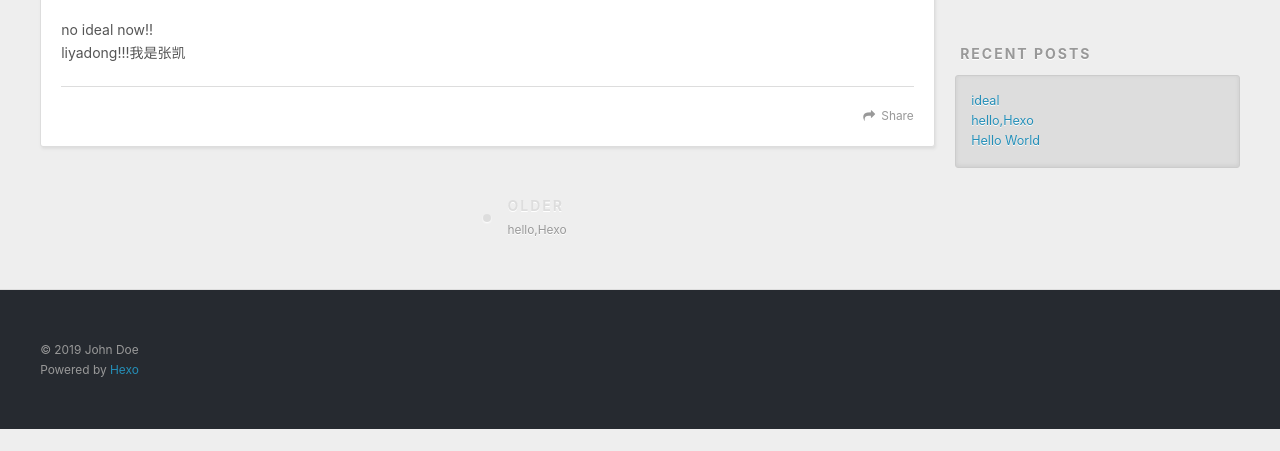
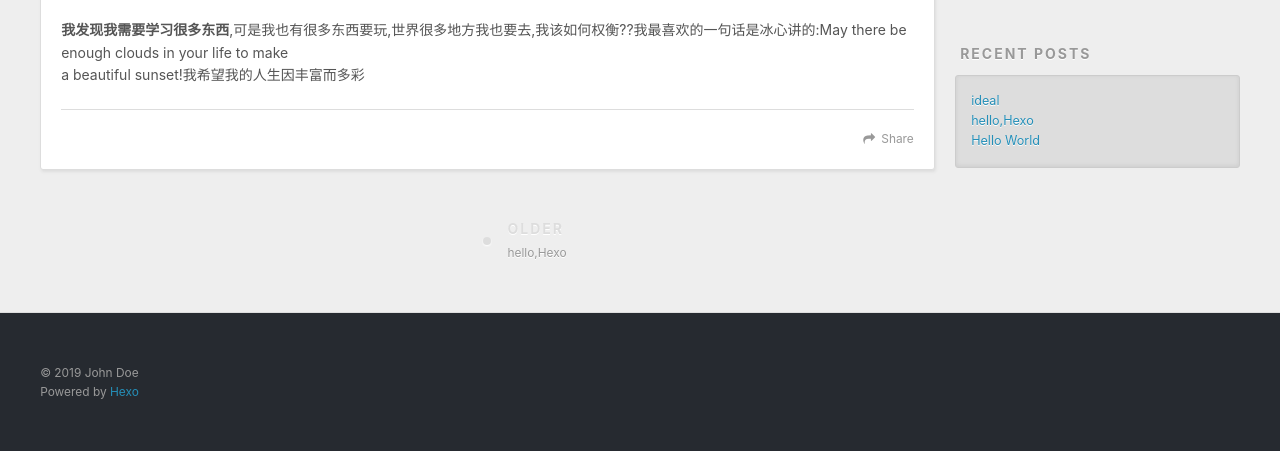
Before and after one commit to shijiashuai123/shuijianbaozi.github.io, a plain HTML site: page 2019/01/18/ideal/index.html in a window 1280 px wide. Shown: the part 434-885 px from the top of the page. Before the commit the page ends 863 px from the top, so only its background shows below. Drawn offline with nearby package versions, Linux system fonts and the light colour scheme.

Commit message:
Site updated: 2019-01-19 11:33:21

```diff
--- a/2019/01/18/ideal/index.html
+++ b/2019/01/18/ideal/index.html
@@ -7,17 +7,17 @@
 
   <title>ideal | Hexo</title>
   <meta name="viewport" content="width=device-width, initial-scale=1, maximum-scale=1">
-  <meta name="description" content="no ideal now!!liyadong!!!我是张凯">
+  <meta name="description" content="我发现我需要学习很多东西,可是我也有很多东西要玩,世界很多地方我也要去,我该如何权衡??我最喜欢的一句话是冰心讲的:May there be enough clouds in your life to makea beautiful sunset!我希望我的人生因丰富而多彩">
 <meta property="og:type" content="article">
 <meta property="og:title" content="ideal">
 <meta property="og:url" content="http://yoursite.com/2019/01/18/ideal/index.html">
 <meta property="og:site_name" content="Hexo">
-<meta property="og:description" content="no ideal now!!liyadong!!!我是张凯">
+<meta property="og:description" content="我发现我需要学习很多东西,可是我也有很多东西要玩,世界很多地方我也要去,我该如何权衡??我最喜欢的一句话是冰心讲的:May there be enough clouds in your life to makea beautiful sunset!我希望我的人生因丰富而多彩">
 <meta property="og:locale" content="default">
-<meta property="og:updated_time" content="2019-01-19T01:51:12.936Z">
+<meta property="og:updated_time" content="2019-01-19T03:33:04.341Z">
 <meta name="twitter:card" content="summary">
 <meta name="twitter:title" content="ideal">
-<meta name="twitter:description" content="no ideal now!!liyadong!!!我是张凯">
+<meta name="twitter:description" content="我发现我需要学习很多东西,可是我也有很多东西要玩,世界很多地方我也要去,我该如何权衡??我最喜欢的一句话是冰心讲的:May there be enough clouds in your life to makea beautiful sunset!我希望我的人生因丰富而多彩">
 
     <link rel="alternate" href="/atom.xml" title="Hexo" type="application/atom+xml">
 
@@ -86,7 +86,7 @@
 
     <div class="article-entry" itemprop="articleBody">
 
-        <p>no ideal now!!<br>liyadong!!!我是张凯</p>
+        <p><strong>我发现我需要学习很多东西</strong>,可是我也有很多东西要玩,世界很多地方我也要去,我该如何权衡??我最喜欢的一句话是冰心讲的:May there be enough clouds in your life to make<br>a beautiful sunset!我希望我的人生因丰富而多彩</p>
 
 
     </div>
```
Also changed, not shown: index.html (+1 -1 lines).
